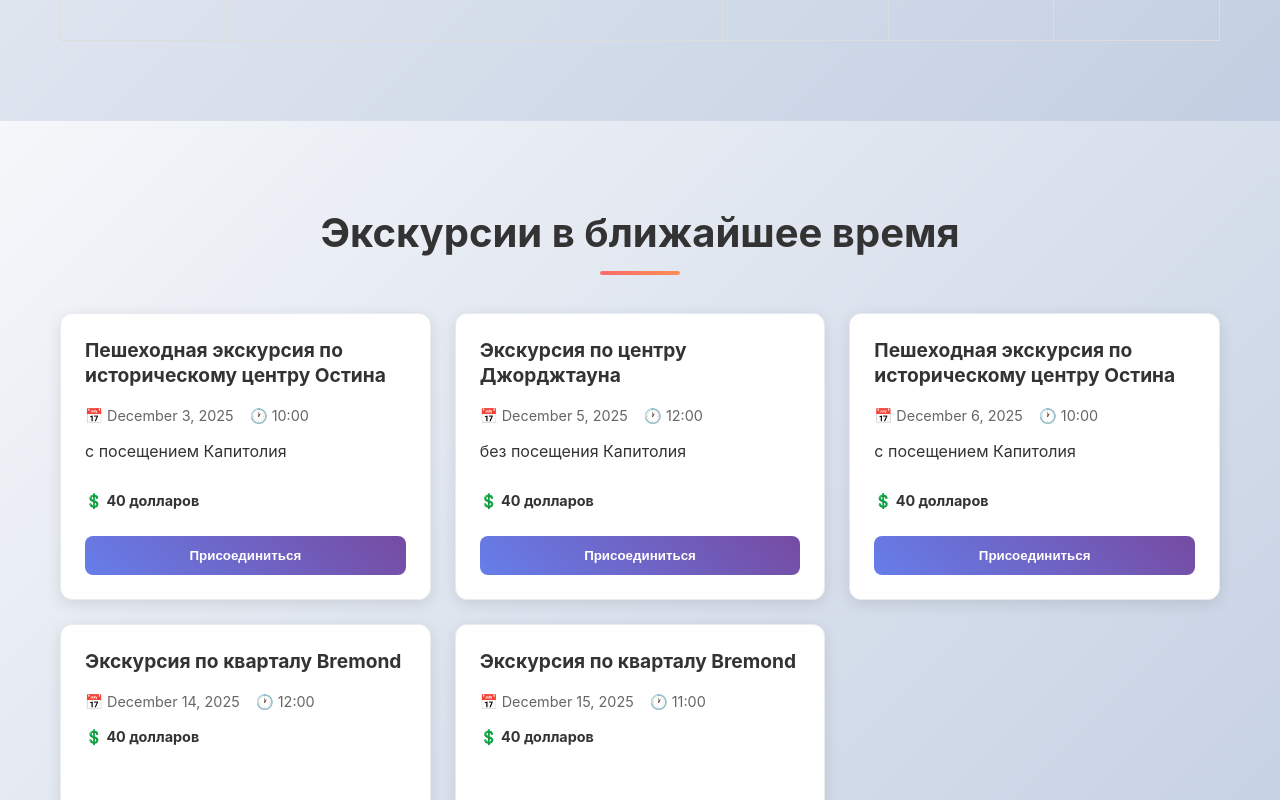
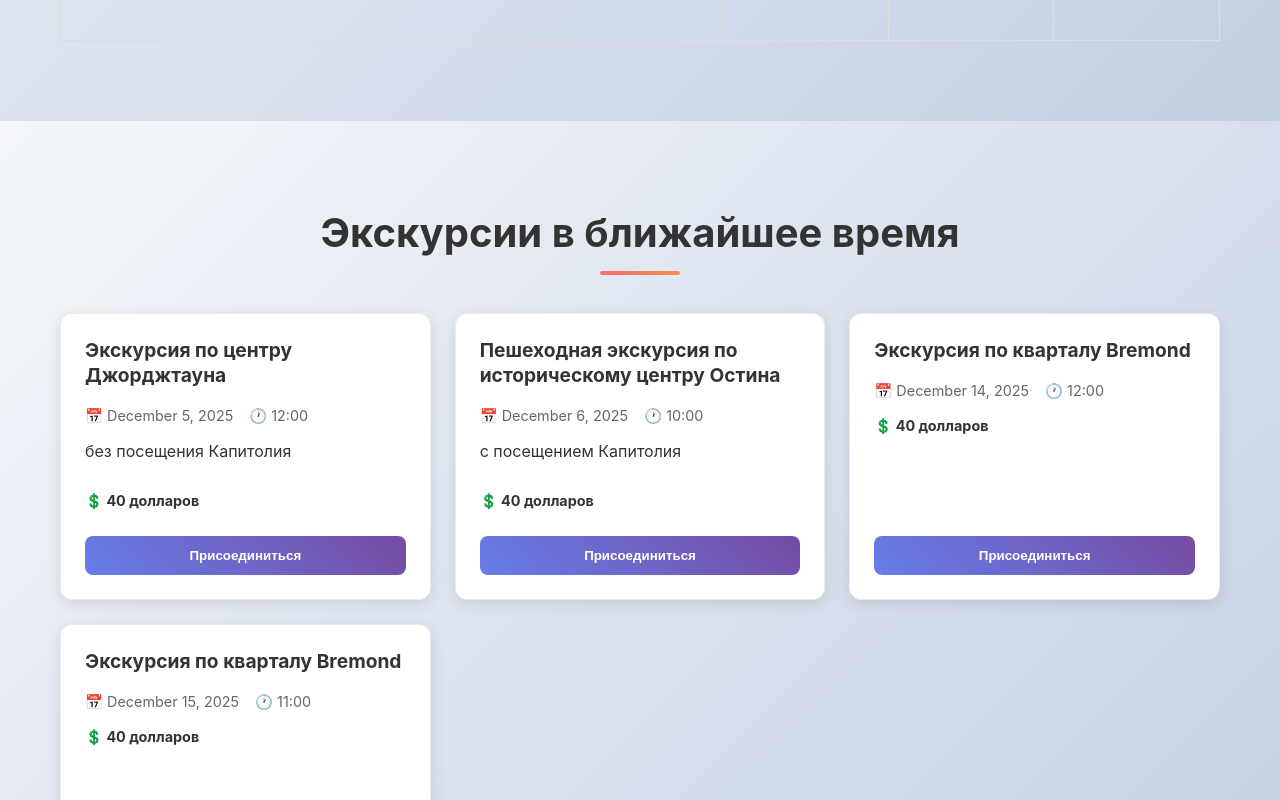
Before and after one commit to tatiana-act/nextjs-boilerplate, a Next.js app: page / in a window 1280 px wide. Shown: the part 6307-7107 px from the top of the page. Built offline with nearby package versions, Linux system fonts and the light colour scheme.

Commit message:
remove dec03

```diff
--- a/components/UpcomingTourCard.tsx
+++ b/components/UpcomingTourCard.tsx
@@ -23,7 +23,7 @@ const UpcomingTourCard: React.FC<UpcomingTourCardProps> = ({
     };
 
   return (
-    <div className="upcoming-tour-card" onClick={handleClick} id={upcomingTour.id}>
+    <div className="upcoming-tour-card" onClick={handleClick} id={'upcoming-' + upcomingTour.id.valueOf()}>
       <div className="upcoming-tour-content">
         <h4 className="upcoming-tour-name">{tourName}</h4>
         <div className="upcoming-tour-details">
--- a/data/upcomingTours.ts
+++ b/data/upcomingTours.ts
@@ -1,14 +1,6 @@
 import { UpcomingTourEvent } from '@/types/tour';
 
 export const upcomingTours: UpcomingTourEvent[] = [
-    {
-        id: 'tour28',
-        tourProgramId: 'Acap',
-        date: '2025-12-03',
-        time: '10:00',
-        price: 40,
-        bonus: '️с посещением Капитолия'
-    },
     {
         id: 'tour23',
         tourProgramId: 'Gcrt',
```
